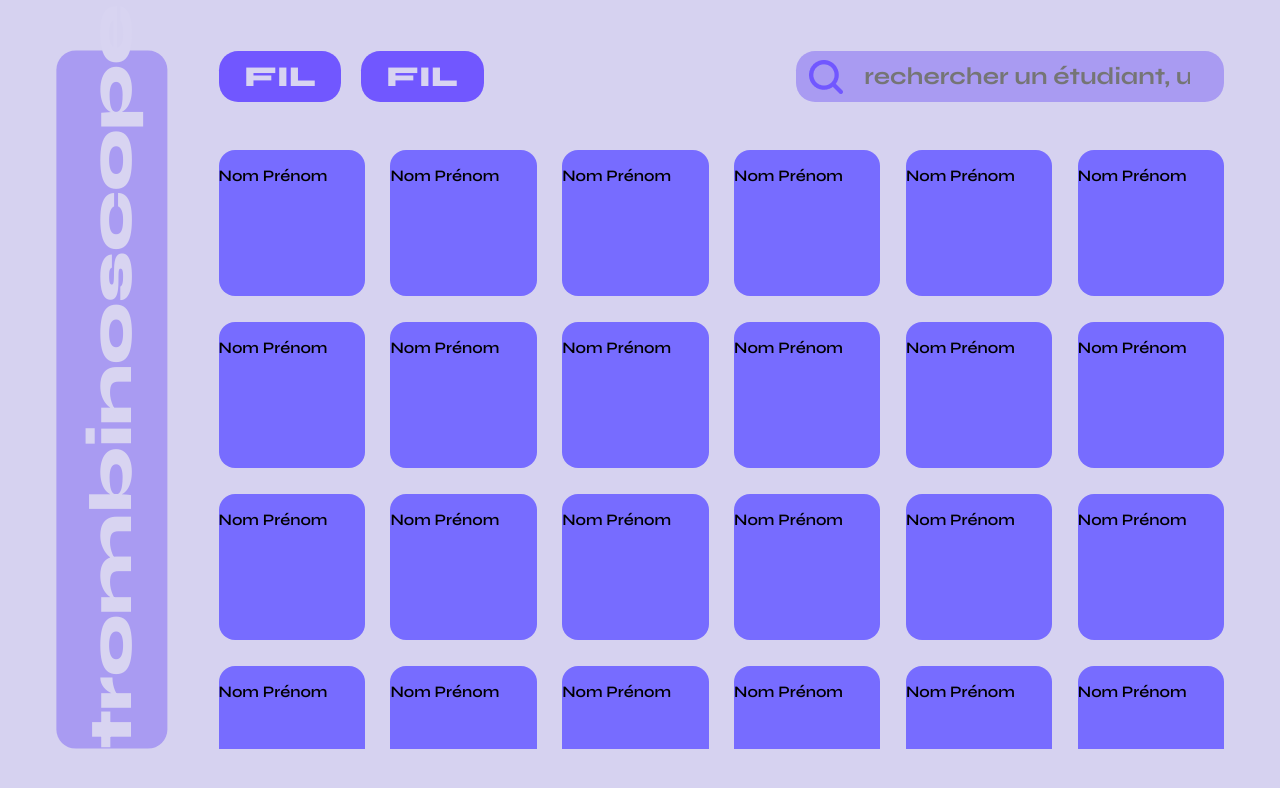
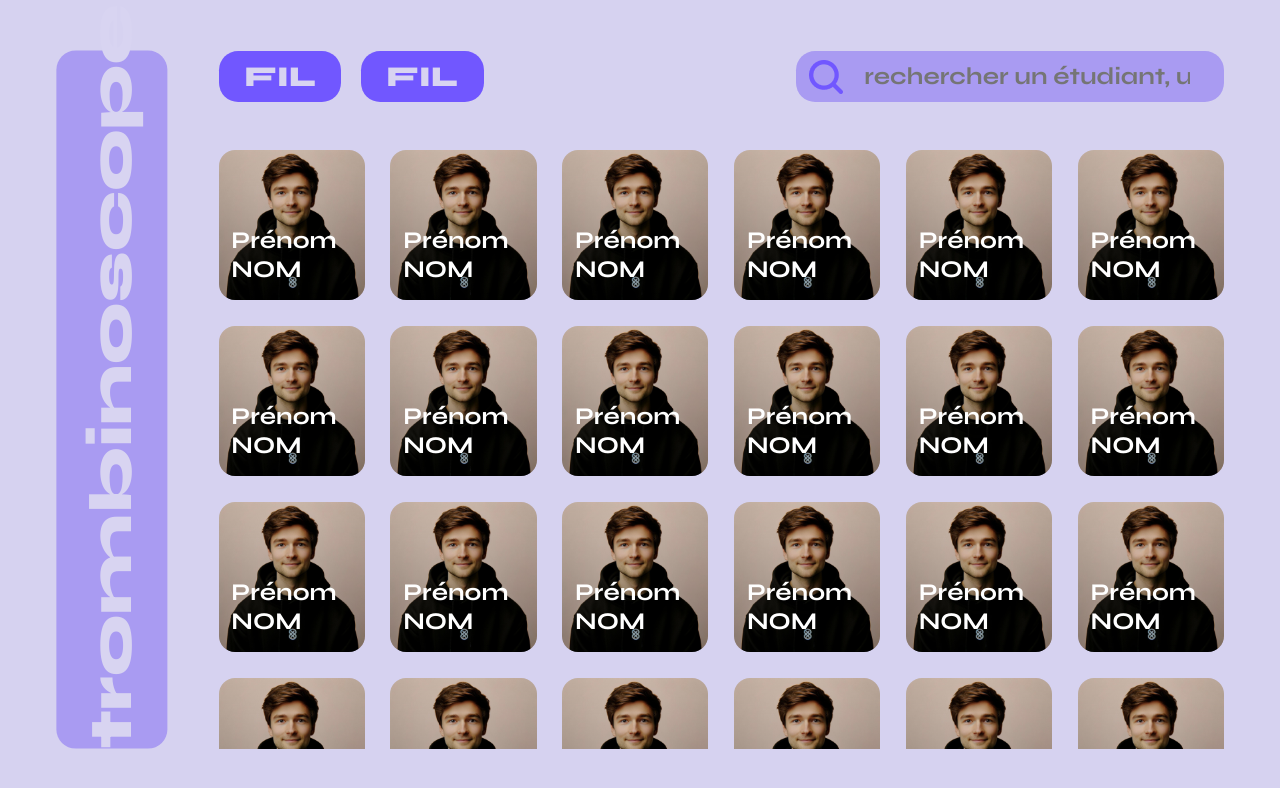
Before and after one commit to TheElysium/IMT-S5-trombinoscope, a React (Vite) app in the folder client/: page / in a window 1280 px wide. Shown: the top 788 px of the page. Built offline with nearby package versions, Linux system fonts and the light colour scheme.

Commit message:
Student tile style OK

```diff
--- a/client/src/App.css
+++ b/client/src/App.css
@@ -106,7 +106,59 @@ html, body {
 }
 
 .student {
-  background-color: #776cff;
-  aspect-ratio: 1/1;
+  box-sizing: border-box;
+  position: relative;
+}
+
+.student-profile-picture {
   border-radius: 1rem;
+  object-fit: fill;
+  width: 100%;
+  height: 100%;
 }
+
+.student-overlay {
+  position: absolute;
+  top: 0;
+  left: 0;
+  width: 100%;
+  height: 100%;
+  background: linear-gradient(180deg, rgba(0,0,0,0) 0%, rgba(0,0,0,.9) 100%);
+  opacity: 0.3;
+  border-radius: 1rem;
+  transition: all 0.3s ease-in-out;
+}
+
+.student:hover .student-overlay {
+  opacity: 1;
+}
+
+.student-main-infos {
+  position: absolute;
+  bottom: 2vh;
+  color: white;
+  margin-left: 1vw;
+  transition: all 0.3s ease-in-out;
+}
+
+.student-main-infos h3 {
+  margin: 0;
+  padding: 0;
+  font-size: 1.5rem;
+}
+
+.company-icon {
+  margin-top: 0.5vw;
+  width: 4vw;
+  opacity: 0; /* Initially hidden */
+  position: absolute;
+  transition: opacity 0.3s ease-in-out, bottom 0.3s ease-in-out;
+}
+
+.student:hover .company-icon {
+  opacity: 1;
+}
+
+.student:hover .student-main-infos {
+  bottom: 4vh;
+}
--- a/client/src/components/StudentComponent.tsx
+++ b/client/src/components/StudentComponent.tsx
@@ -1,7 +1,16 @@
+import PlaceholderPic from '../assets/placeholder.png';
+import PlaceholderCompanyPic from '../assets/placeholder-company.png';
+
 export function StudentComponent() {
     return (
         <div className="student">
-            <p>Nom Prénom</p>
+            <img className="student-profile-picture" src={PlaceholderPic} alt="student"/>
+            <div className="student-overlay"></div>
+            <div className="student-main-infos">
+                <h3>Prénom</h3>
+                <h3>NOM</h3>
+                <img className="company-icon" src={PlaceholderCompanyPic} alt=""/>
+            </div>
         </div>
     )
 }
```
Also changed, not shown: client/src/assets/placeholder-company.png (added), client/src/assets/placeholder.png (added).
